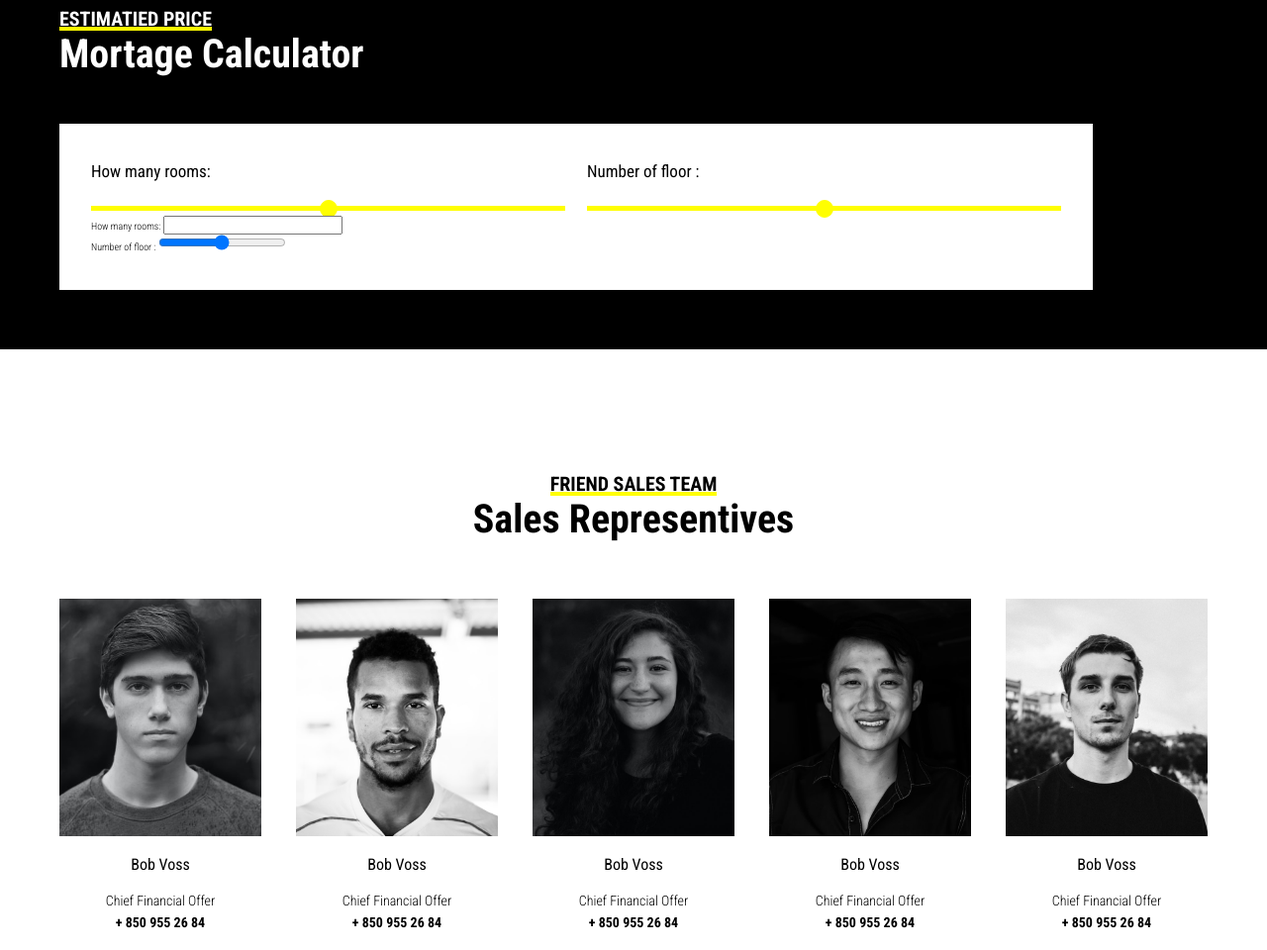
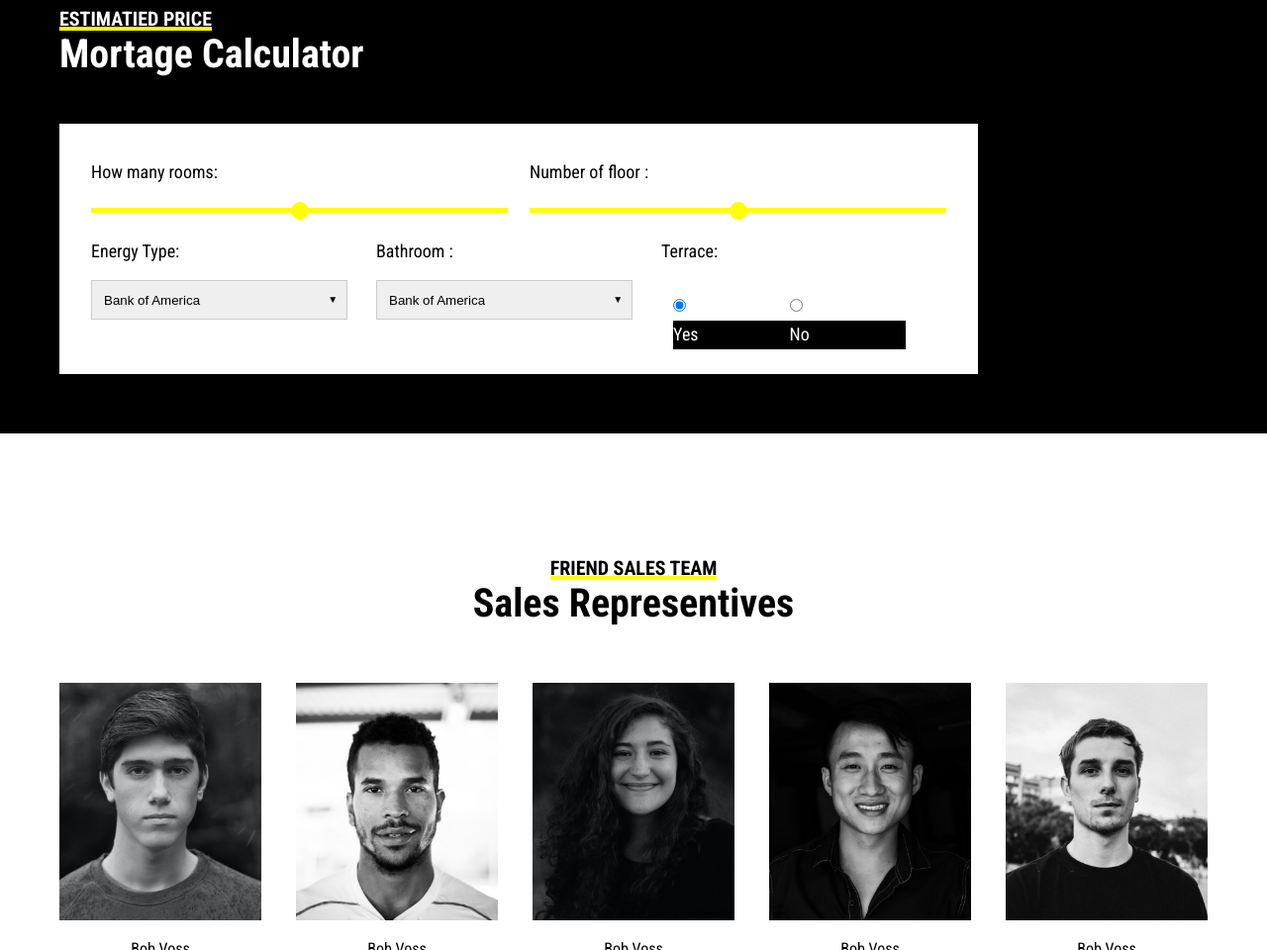
Before and after one commit to hanibat8/Consto, a website: page index.html in a window 1280 px wide. Shown: the part 3837-4797 px from the top of the page at 99% size. Drawn offline with Linux system fonts and the light colour scheme.

Commit message:
Developing Calculator

```diff
--- a/index.html
+++ b/index.html
@@ -369,15 +369,42 @@
                 </div>
             </div>
 
-            <div class="calculator__options">
+            <div class="calculator__selects">
                 <div>
-                    <label for="rooms">How many rooms:</label>
-                    <input type="" id="room" name="room" min="0" max="8">
+                    <label for="energy_type">Energy Type:</label>
+                    <div class="select">
+                        <select id="energy_type" name="energy_type" >
+                            <option value="bank_of_america">Bank of America</option>
+                        </select>
+                    </div>
                 </div>
 
                 <div>
-                    <label for="floor">Number of floor :</label>
-                    <input type="range" id="floor" name="floor" min="0" max="12">
+                    <label for="bathroom">Bathroom :</label>
+                    <div class="select">
+                        <select id="bathroom" name="bathroom" >
+                            <option value="bathroom">Bank of America</option>
+                        </select>
+                    </div>
+                </div>
+
+                <div>
+                    <p>Terrace:</p>
+                    <div class="terrace">
+                        <label class="radio__label">
+                            <input type="radio" name="radio" checked/>
+                            <div class="terrace__yes terrace__choice">
+                                Yes
+                            </div>
+                        </label>
+
+                        <label class="radio__label">
+                            <input type="radio" name="radio" />
+                            <div class="terrace__no terrace__choice">
+                                No
+                            </div>
+                        </label>
+                    </div>
                 </div>
             </div>
         </div>
--- a/sass/components/_calculator.scss
+++ b/sass/components/_calculator.scss
@@ -1,20 +1,20 @@
-.calculator{
+.calculator {
   display: grid;
   grid-template-columns: var(--grid-template-column);
 
-    &__title{
-        grid-column:center-start/center-end;
+  &__title {
+    grid-column: center-start/center-end;
     margin-bottom: 5rem;
     color: var(--color-white);
 
-        h3{
+    h3 {
       position: relative;
       display: inline-block;
 
-                &::after{
+      &::after {
         content: "";
         position: absolute;
-                    bottom:.4rem;
+        bottom: 0.4rem;
         left: 0;
         display: inline-block;
         width: 100%;
@@ -24,39 +24,39 @@
     }
   }
 
-    &__box{
-        width: 90%;
+  &__box {
+    width: 80%;
     background-color: var(--color-white);
     padding: 3.5rem 3.2rem;
-        grid-column:center-start/center-end;
+    grid-column: center-start/center-end;
 
-        .calculator__slider{
+    .calculator__slider {
       display: grid;
-            grid-template-columns: repeat(2,1fr);
+      grid-template-columns: repeat(2, 1fr);
       grid-gap: 2.2rem;
 
-            label{
+      label {
         display: block;
-                font-size: 1.7rem;
+        font-size: 1.8rem;
         font-weight: 400;
         margin-bottom: 1.5rem;
       }
 
-            input[type=range]{
+      input[type="range"] {
         -webkit-appearance: none; /* Hides the slider so that custom slider can be made */
         width: 100%; /* Specific width is required for Firefox. */
         background: transparent; /* Otherwise white in Chrome */
       }
 
-            input[type=range]::-webkit-slider-thumb {
+      input[type="range"]::-webkit-slider-thumb {
         -webkit-appearance: none;
       }
 
-              input[type=range]:focus {
+      input[type="range"]:focus {
         outline: none; /* Removes the blue border. You should probably do some kind of focus styling for accessibility reasons though. */
       }
 
-              input[type=range]::-ms-track {
+      input[type="range"]::-ms-track {
         width: 100%;
         cursor: pointer;
 
@@ -66,7 +66,7 @@
         color: transparent;
       }
 
-              input[type=range]::-webkit-slider-thumb {
+      input[type="range"]::-webkit-slider-thumb {
         -webkit-appearance: none;
         border: 1px solid var(--color-primary);
         height: 1.8rem;
@@ -77,7 +77,7 @@
         margin-top: -6px;
       }
 
-              input[type=range]::-moz-range-thumb {
+      input[type="range"]::-moz-range-thumb {
         border: 1px solid var(--color-primary);
         height: 1.8rem;
         width: 1.8rem;
@@ -86,7 +86,7 @@
         cursor: pointer;
       }
 
-              input[type=range]::-ms-thumb {
+      input[type="range"]::-ms-thumb {
         border: 1px solid var(--color-primary);
         height: 1.8rem;
         width: 1.8rem;
@@ -95,50 +95,123 @@
         cursor: pointer;
       }
 
-              input[type=range]::-webkit-slider-runnable-track {
+      input[type="range"]::-webkit-slider-runnable-track {
         width: 100%;
         height: 0.5rem;
         cursor: pointer;
-                background:var(--color-primary);
+        background: var(--color-primary);
       }
 
-              input[type=range]:focus::-webkit-slider-runnable-track {
-                background:var(--color-primary);
+      input[type="range"]:focus::-webkit-slider-runnable-track {
+        background: var(--color-primary);
       }
 
-              input[type=range]::-moz-range-track {
+      input[type="range"]::-moz-range-track {
         position: relative;
         width: 100%;
         height: 0.5rem;
         cursor: pointer;
-                background:var(--color-primary);
+        background: var(--color-primary);
       }
 
-              input[type=range]::-ms-track {
+      input[type="range"]::-ms-track {
         width: 100%;
-                height:0.5rem;
+        height: 0.5rem;
         cursor: pointer;
         background: transparent;
         border-color: transparent;
         color: transparent;
       }
 
-              input[type=range]::-ms-fill-lower {
+      input[type="range"]::-ms-fill-lower {
         background: #000;
         border: 0.2px solid #010101;
         box-shadow: 1px 1px 1px #000000, 0px 0px 1px #0d0d0d;
       }
-              input[type=range]:focus::-ms-fill-lower {
+      input[type="range"]:focus::-ms-fill-lower {
         background: var(--color-grey-light-4);
       }
-              input[type=range]::-ms-fill-upper {
+      input[type="range"]::-ms-fill-upper {
         background: #000;
         border: 0.2px solid #010101;
         box-shadow: 1px 1px 1px #000000, 0px 0px 1px #0d0d0d;
       }
-              input[type=range]:focus::-ms-fill-upper {
+      input[type="range"]:focus::-ms-fill-upper {
         background: var(--color-grey-light-4);
       }
     }
+
+    .calculator__selects {
+      margin: 2rem 0;
+      display: flex;
+      flex: 1;
+
+      label,
+      p {
+        display: block;
+        font-size: 1.8rem;
+        font-weight: 400;
+        margin-bottom: 1.5rem;
+      }
+
+      /* Reset Select */
+      select {
+        border: none;
+        -webkit-appearance: none;
+        -moz-appearance: none;
+        appearance: none;
+        width: 100%;
+        height: 4rem;
+        padding: 1.2rem;
+        border: 1px solid var(--color-grey-light-4);
+      }
+
+      /* Remove IE arrow */
+      select::-ms-expand {
+        display: none;
+      }
+
+      .select {
+        position: relative;
+        width: 90%;
+
+        /* Arrow */
+        &::after {
+          content: "\25BC";
+          position: absolute;
+          top: 30%;
+          right: 0;
+          padding: 0 1em;
+          cursor: pointer;
+          pointer-events: none;
         }
       }
+
+      .terrace {
+        display: flex;
+        width: 90%;
+        height: 4rem;
+        padding: 1.2rem;
+
+        & > * {
+          flex: 1;
+        }
+
+        &__choice {
+          background-color: #000;
+          color: var(--color-white);
+          transition: all 0.2s ease-in;
+        }
+
+        input[type="radio"]:checked + &__choice {
+          background-color: var(--color-primary);
+          color: #000;
+        }
+      }
+    }
+
+    .calculator__selects > * {
+      flex: 1;
+    }
+  }
+}
```
Also changed, not shown: sass/pages/_home.scss (+59 -62 lines), css/style.css. Lines whose indentation alone changed are shown as unchanged.
